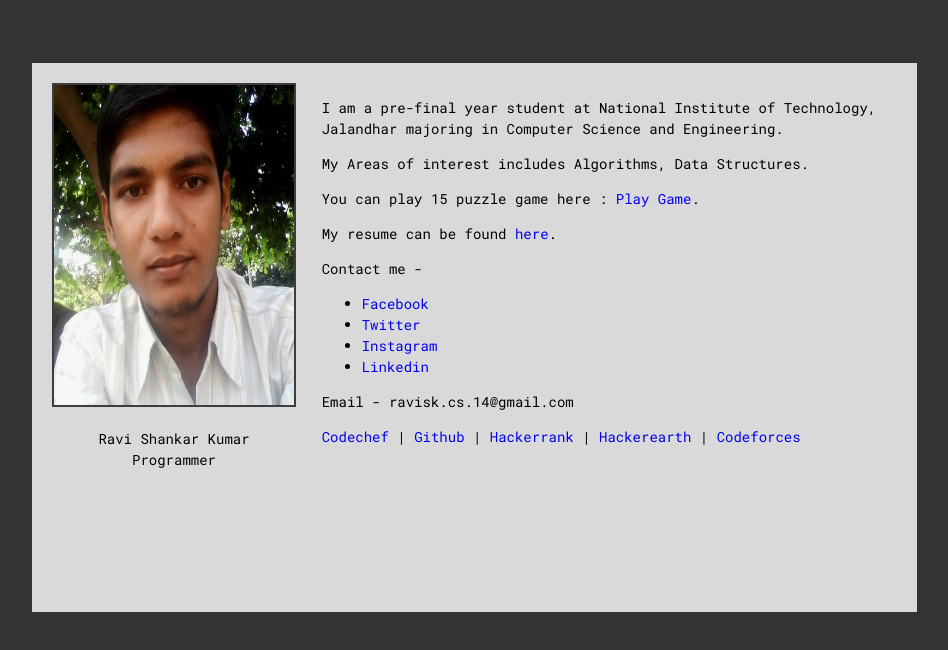
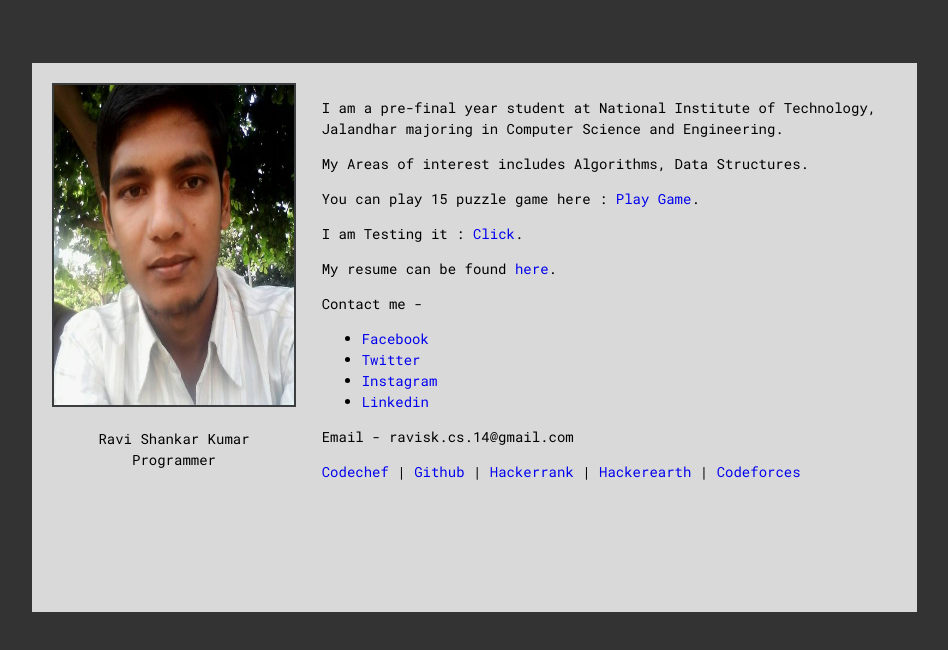
Before and after one commit to ravicse114/ravicse114.github.io, a plain HTML site: page index.html in a window 1280 px wide. Shown: the whole page, without its empty margins (176-1124 px from the left). Drawn offline with Linux system fonts and the light colour scheme.

Commit message:
Update index.html

```diff
--- a/index.html
+++ b/index.html
@@ -73,6 +73,7 @@ a{
     <p>I am a pre-final year student at National Institute of Technology, Jalandhar majoring in Computer Science and Engineering.</p>
 	  <p>My Areas of interest includes Algorithms, Data Structures.</p>
     <p>You can play 15 puzzle game here : <a href='game.html' target="_blank">Play Game</a>.</p>
+    <p>I am Testing it : <a href='MyResources/First.html' target="_blank">Click</a>.</p>
     <!--
     <p>I am an active Competitive Programmer by username - prrateekk (google it). I have compiled some good <a href='resources.html' target="_blank">resources and tutorials</a>.</p>
     --->
```
